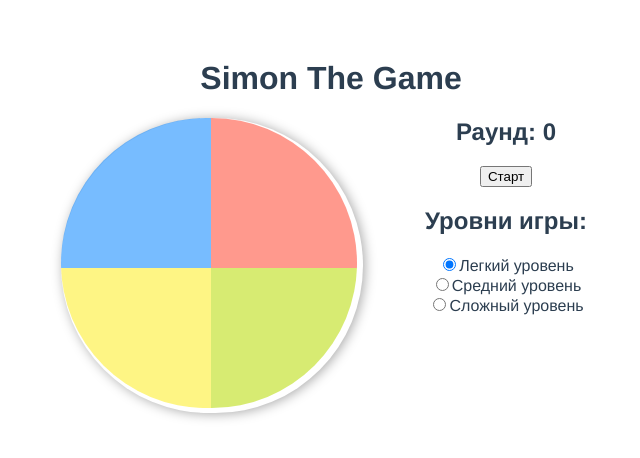
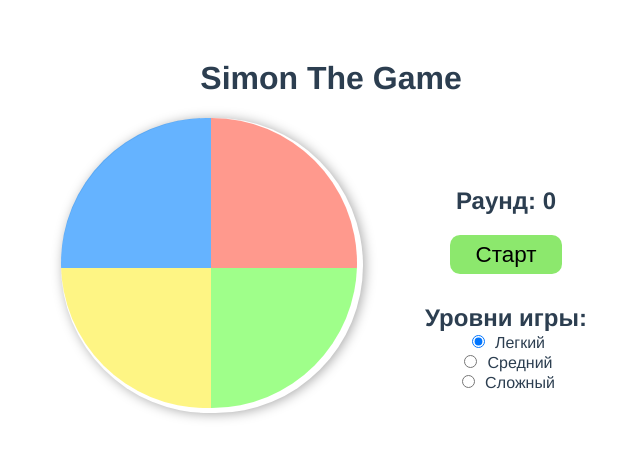
Before and after one commit to YuliaPetukhova/simon-test, a Vue app: page / in a window 1280 px wide. Shown: the top 458 px of the page, without its empty margins (309-949 px from the left). Built offline with nearby package versions, Linux system fonts and the light colour scheme.

Commit message:
избавление от мусора и обновление стилей

```diff
--- a/src/components/HelloWorld.vue
+++ /dev/null
@@ -1,58 +0,0 @@
-<template>
-  <div class="hello">
-    <h1>{{ msg }}</h1>
-    <p>
-      For a guide and recipes on how to configure / customize this project,<br>
-      check out the
-      <a href="https://cli.vuejs.org" target="_blank" rel="noopener">vue-cli documentation</a>.
-    </p>
-    <h3>Installed CLI Plugins</h3>
-    <ul>
-      <li><a href="https://github.com/vuejs/vue-cli/tree/dev/packages/%40vue/cli-plugin-babel" target="_blank" rel="noopener">babel</a></li>
-      <li><a href="https://github.com/vuejs/vue-cli/tree/dev/packages/%40vue/cli-plugin-eslint" target="_blank" rel="noopener">eslint</a></li>
-    </ul>
-    <h3>Essential Links</h3>
-    <ul>
-      <li><a href="https://vuejs.org" target="_blank" rel="noopener">Core Docs</a></li>
-      <li><a href="https://forum.vuejs.org" target="_blank" rel="noopener">Forum</a></li>
-      <li><a href="https://chat.vuejs.org" target="_blank" rel="noopener">Community Chat</a></li>
-      <li><a href="https://twitter.com/vuejs" target="_blank" rel="noopener">Twitter</a></li>
-      <li><a href="https://news.vuejs.org" target="_blank" rel="noopener">News</a></li>
-    </ul>
-    <h3>Ecosystem</h3>
-    <ul>
-      <li><a href="https://router.vuejs.org" target="_blank" rel="noopener">vue-router</a></li>
-      <li><a href="https://vuex.vuejs.org" target="_blank" rel="noopener">vuex</a></li>
-      <li><a href="https://github.com/vuejs/vue-devtools#vue-devtools" target="_blank" rel="noopener">vue-devtools</a></li>
-      <li><a href="https://vue-loader.vuejs.org" target="_blank" rel="noopener">vue-loader</a></li>
-      <li><a href="https://github.com/vuejs/awesome-vue" target="_blank" rel="noopener">awesome-vue</a></li>
-    </ul>
-  </div>
-</template>
-
-<script>
-export default {
-  name: 'HelloWorld',
-  props: {
-    msg: String
-  }
-}
-</script>
-
-<!-- Add "scoped" attribute to limit CSS to this component only -->
-<style scoped>
-h3 {
-  margin: 40px 0 0;
-}
-ul {
-  list-style-type: none;
-  padding: 0;
-}
-li {
-  display: inline-block;
-  margin: 0 10px;
-}
-a {
-  color: #42b983;
-}
-</style>
--- a/src/components/SimonGame.vue
+++ b/src/components/SimonGame.vue
@@ -1,18 +1,25 @@
-<script setup>
+<script>
+export default {
+
+}
 </script>
 
 <template>
   <div class="wrapper">
 
     <h1>Simon The Game</h1>
+
+
     <div class="game-board">
-      <div class="simon">
+      <div class="gaming-item">
+
         <ul>
-          <li class="tile red" data-tile="1"></li>
-          <li class="tile blue" data-tile="2"></li>
-          <li class="tile yellow" data-tile="3"></li>
-          <li class="tile green" data-tile="4"></li>
+          <li class="tile red" id="1"></li>
+          <li class="tile blue" id="2"></li>
+          <li class="tile yellow" id="3"></li>
+          <li class="tile green" id="4"></li>
         </ul>
+
       </div>
     </div>
 
@@ -23,16 +30,15 @@
     </div>
     <div class="game-options">
       <h2>Уровни игры:</h2>
-      <input type="radio" name="mode" value="casual" checked>Легкий уровень<br>
-      <input type="radio" name="mode" value="normal">Средний уровень<br>
-      <input type="radio" name="mode" value="hard">Сложный уровень<br>
+      <input type="radio" name="mode" value="casual" checked>Легкий<br>
+      <input type="radio" name="mode" value="normal">Средний<br>
+      <input type="radio" name="mode" value="hard">Сложный<br>
     </div>
-    <div data-action="sound"></div>
-
   </div>
 </template>
 
 <style scoped>
+
 ul {
   list-style: none;
 }
@@ -50,22 +56,12 @@ p[data-action="lose"] {
   opacity: 1 !important;
 }
 
-.clearfix {
-  width: 100%;
-  clear: both;
-}
-
-
 .wrapper {
   width: 540px;
   margin: 0 auto;
 }
 
-.container {
-  width: 305px;
-}
-
-.simon {
+.gaming-item {
   background: #fff;
   position: relative;
   float: left;
@@ -89,10 +85,6 @@ p[data-action="lose"] {
   transition: opacity 250ms ease;
 }
 
-.tile.lit {
-  opacity: 1;
-}
-
 .red, .blue, .yellow, .green {
   height: 290px;
   -webkit-border-radius: 150px 150px 150px 150px;
@@ -112,7 +104,7 @@ p[data-action="lose"] {
 }
 
 .blue {
-  background: dodgerblue;
+  background: #0082ff;
   clip: rect(0px, 150px, 150px, 0px);
   width: 300px;
 }
@@ -124,9 +116,37 @@ p[data-action="lose"] {
 }
 
 .green {
-  background: #BEDE15;
+  background: #61ff3d;
   clip: rect(150px, 300px, 300px, 150px);
   width: 296px;
 }
 
+.game-info {
+  margin-top: 90px;
+}
+
+.game-info button {
+  width: 5em;
+  box-sizing: border-box;
+  font-size: 1.4em;
+  -webkit-border-radius: 10px 10px 10px 10px;
+  border-radius: 10px 10px 10px 10px;
+  background: #8ce86d;
+  border: none;
+  padding: 0.3em 0.6em;
+}
+
+.game-info button:hover {
+  background: #82d367;
+}
+
+.game-options h2 {
+  margin-top: 30px;
+  margin-bottom: 0;
+}
+
+.game-options input[type="radio"] {
+  margin-right: 10px;
+}
+
 </style>
```
Also changed, not shown: src/assets/logo.png (deleted).
